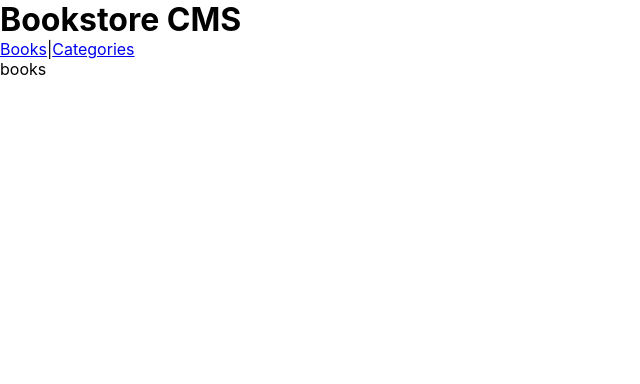
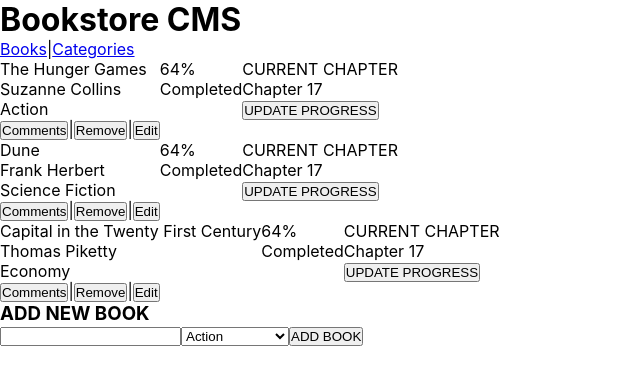
Before and after one commit to akucintavalent/bookstore, a React (Create React App) app: page / in a window 1280 px wide. Shown: the top 384 px of the page, without its empty margins (0-640 px from the left). Built offline with nearby package versions, Linux system fonts and the light colour scheme.

Commit message:
Finish basic structure of the site

```diff
--- a/package.json
+++ b/package.json
@@ -6,6 +6,7 @@
     "@testing-library/jest-dom": "^5.16.1",
     "@testing-library/react": "^12.1.2",
     "@testing-library/user-event": "^13.5.0",
+    "prop-types": "^15.8.1",
     "react": "^17.0.2",
     "react-dom": "^17.0.2",
     "react-redux": "^7.2.6",
--- a/src/components/app/App.js
+++ b/src/components/app/App.js
@@ -1,12 +1,14 @@
 import { Route, Routes, BrowserRouter } from 'react-router-dom';
 import Navbar from '../navbar/Navbar';
+import Books from '../books/Books';
+import Categories from '../categories/Categories';
 
 const App = () => (
   <BrowserRouter>
     <Navbar />
     <Routes>
-      <Route path="/" element={<div>books</div>} />
-      <Route path="categories" element={<div>categories</div>} />
+      <Route path="/" element={<Books />} />
+      <Route path="categories" element={<Categories />} />
     </Routes>
   </BrowserRouter>
 );
--- /dev/null
+++ b/src/components/book/Book.js
@@ -0,0 +1,43 @@
+import PropTypes from 'prop-types';
+
+const Book = (props) => {
+  const { title, author, category } = props;
+  return (
+    <div style={{
+      display: 'flex',
+    }}
+    >
+      <div>
+        <ul>
+          <li>{title}</li>
+          <li>{author}</li>
+          <li>{category}</li>
+        </ul>
+        <div>
+          <button type="button">Comments</button>
+          |
+          <button type="button">Remove</button>
+          |
+          <button type="button">Edit</button>
+        </div>
+      </div>
+      <div>
+        <p>64%</p>
+        <p>Completed</p>
+      </div>
+      <div>
+        <p>CURRENT CHAPTER</p>
+        <p>Chapter 17</p>
+        <button type="button">UPDATE PROGRESS</button>
+      </div>
+    </div>
+  );
+};
+
+Book.propTypes = {
+  title: PropTypes.string.isRequired,
+  author: PropTypes.string.isRequired,
+  category: PropTypes.string.isRequired,
+};
+
+export default Book;
--- a/src/components/books/Books.js
+++ b/src/components/books/Books.js
@@ -1,3 +1,64 @@
-const Books = () => <div>Books</div>;
+import Book from '../book/Book';
+
+const Books = () => {
+  const books = [
+    {
+      title: 'The Hunger Games',
+      author: 'Suzanne Collins',
+      category: 'Action',
+      id: 1,
+    },
+    {
+      title: 'Dune',
+      author: 'Frank Herbert',
+      category: 'Science Fiction',
+      id: 2,
+    },
+    {
+      title: 'Capital in the Twenty First Century',
+      author: 'Thomas Piketty',
+      category: 'Economy',
+      id: 3,
+    },
+  ];
+  const categories = [
+    {
+      name: 'Action',
+      id: 1,
+    },
+    {
+      name: 'Science fiction',
+      id: 2,
+    },
+    {
+      name: 'Economy',
+      id: 3,
+    },
+  ];
+  return (
+    <>
+      {books.map((book) => (
+        <Book
+          key={book.id}
+          title={book.title}
+          author={book.author}
+          category={book.category}
+        />
+      ))}
+      <div>
+        <h3>ADD NEW BOOK</h3>
+        <div>
+          <input type="text" />
+          <select name="categories" id="categories">
+            {categories.map((category) => (
+              <option key={category.id} value={category.name}>{category.name}</option>
+            ))}
+          </select>
+          <button type="button">ADD BOOK</button>
+        </div>
+      </div>
+    </>
+  );
+};
 
 export default Books;
--- a/src/components/categories/Categories.js
+++ b/src/components/categories/Categories.js
@@ -1,3 +1,3 @@
-const Categories = () => <div>Yet to finish</div>;
+const Categories = () => <div>Under construction</div>;
 
 export default Categories;
```
Also changed, not shown: 1 other file (tests, documents, lock files or other folders).
